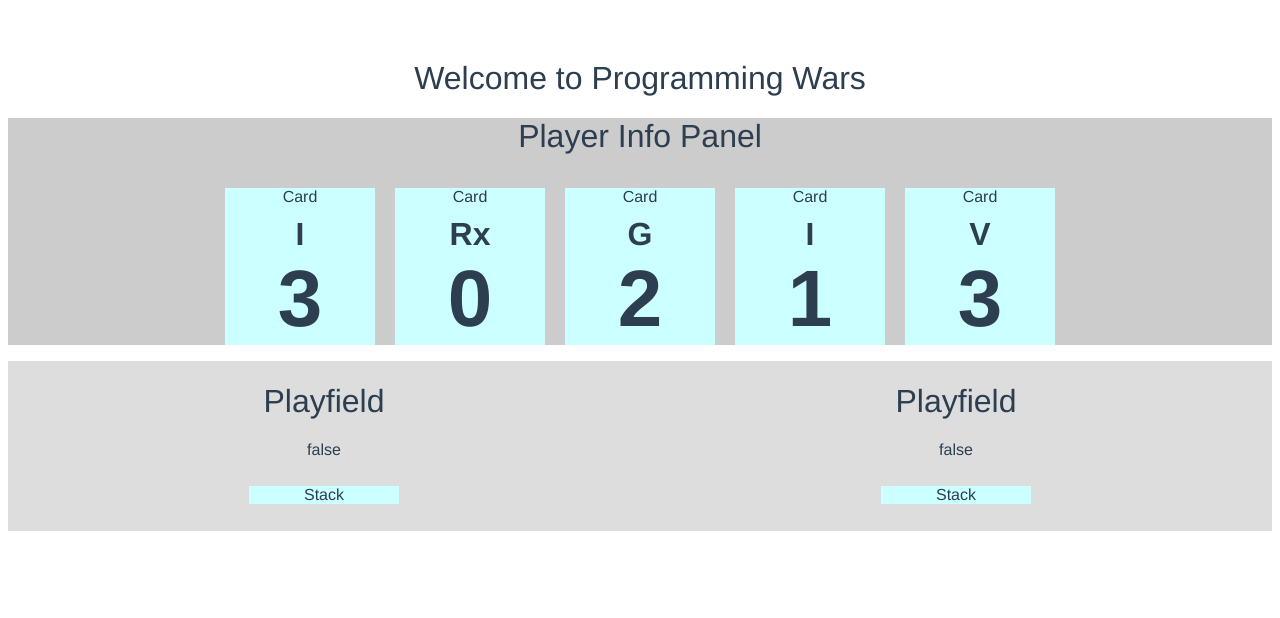
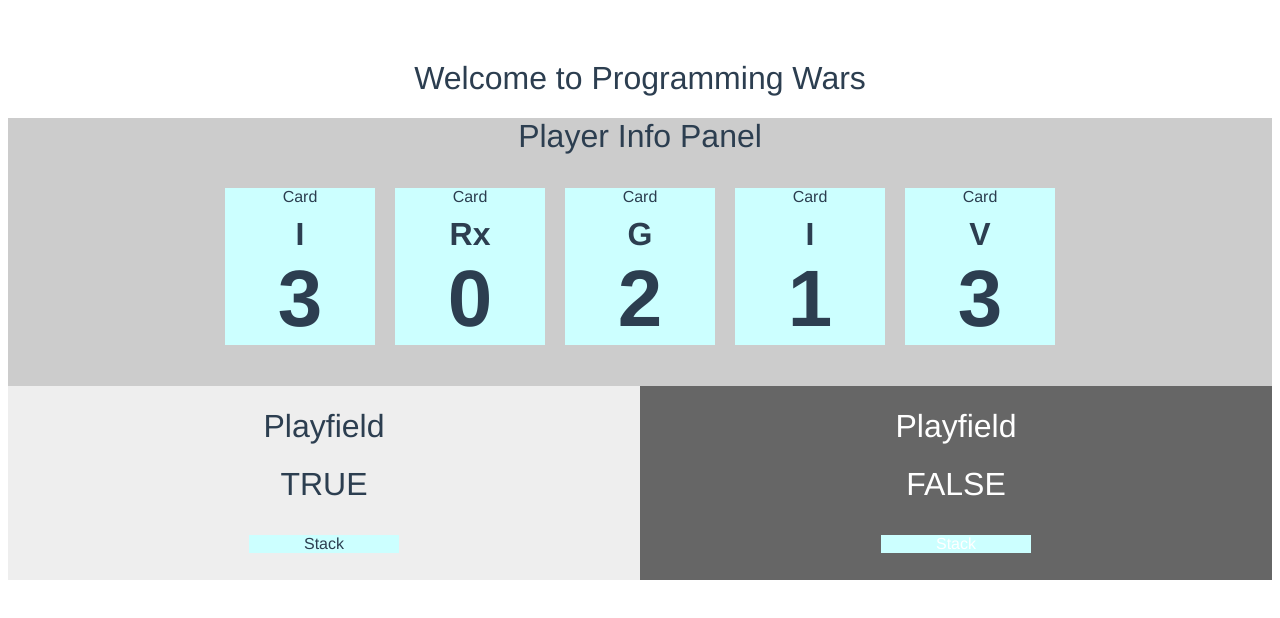
Before and after one commit to SibylLab/Program-Wars, a Vue app: page / in a window 1280 px wide. Shown: the top 618 px of the page. Built offline with nearby package versions, Linux system fonts and the light colour scheme.

Commit message:
slightly modifed playfield css

```diff
--- a/src/components/Card.vue
+++ b/src/components/Card.vue
@@ -65,6 +65,12 @@ export default {
 #card{
     background-color: #cff;
     min-width: 150px;
+    -webkit-touch-callout: none;
+    -webkit-user-select: none;
+    -khtml-user-select: none;
+    -moz-user-select: none;
+    -ms-user-select: none;
+    user-select: none;
 }
 
 h1, h2 {
@@ -96,8 +102,8 @@ a {
 }
 
 .selected {
-    -webkit-box-shadow: 0px 0px 25px 4px rgba(119,194,6,1);
-    -moz-box-shadow: 0px 0px 25px 4px rgba(119,194,6,1);
-    box-shadow: 0px 0px 25px 4px rgba(119,194,6,1);
+  -webkit-box-shadow: 0px 0px 24px 4px rgba(0,255,60,1);
+  -moz-box-shadow: 0px 0px 24px 4px rgba(0,255,60,1);
+  box-shadow: 0px 0px 24px 4px rgba(0,255,60,1);
 }
 </style>
--- a/src/components/PlayerInfoPanel.vue
+++ b/src/components/PlayerInfoPanel.vue
@@ -70,6 +70,7 @@ export default {
 <style scoped>
 #player-info-panel {
     background-color: #ccc;
+    padding-bottom: 25px;
 }
 
 h1, h2 {
--- a/src/components/Playfield.vue
+++ b/src/components/Playfield.vue
@@ -1,7 +1,7 @@
 <template>
-  <div id="playfield">
+  <div id="playfield" :class="playfieldClass">
     <h1>{{ title }}</h1>
-    <p>{{ trueOrFalse }}</p>
+    <h1>{{ trueOrFalse }}</h1>
     <ul id="example-1">
         <li v-for="stack in stacks">
             <stack v-on:cardActive="cardActive"></stack>
@@ -20,7 +20,6 @@ export default {
     return {
       msg: 'Welcome to Your Vue.js App',
       title: 'Playfield',
-      trueOrFalse: false,
       stacks: [
           { id: '001', elements: [], value: 0 }
       ],
@@ -28,7 +27,22 @@ export default {
     }
   },
   computed: {
-
+    trueOrFalse () {
+      if (this.trueFalse) {
+        return 'TRUE'
+      } else {
+        return 'FALSE'
+      }
+    },
+    playfieldClass () {
+      if (this.trueFalse) {
+        console.log(true)
+        return 'light'
+      } else {
+        console.log(false)
+        return 'dark'
+      }
+    }
   },
   components: {
     'stack': Stack
@@ -71,4 +85,13 @@ li {
 a {
   color: #42b983;
 }
+
+#playfield.dark {
+  background-color: #666;
+  color: #fff;
+}
+
+#playfield.light {
+  background-color: #eee;
+}
 </style>
```
